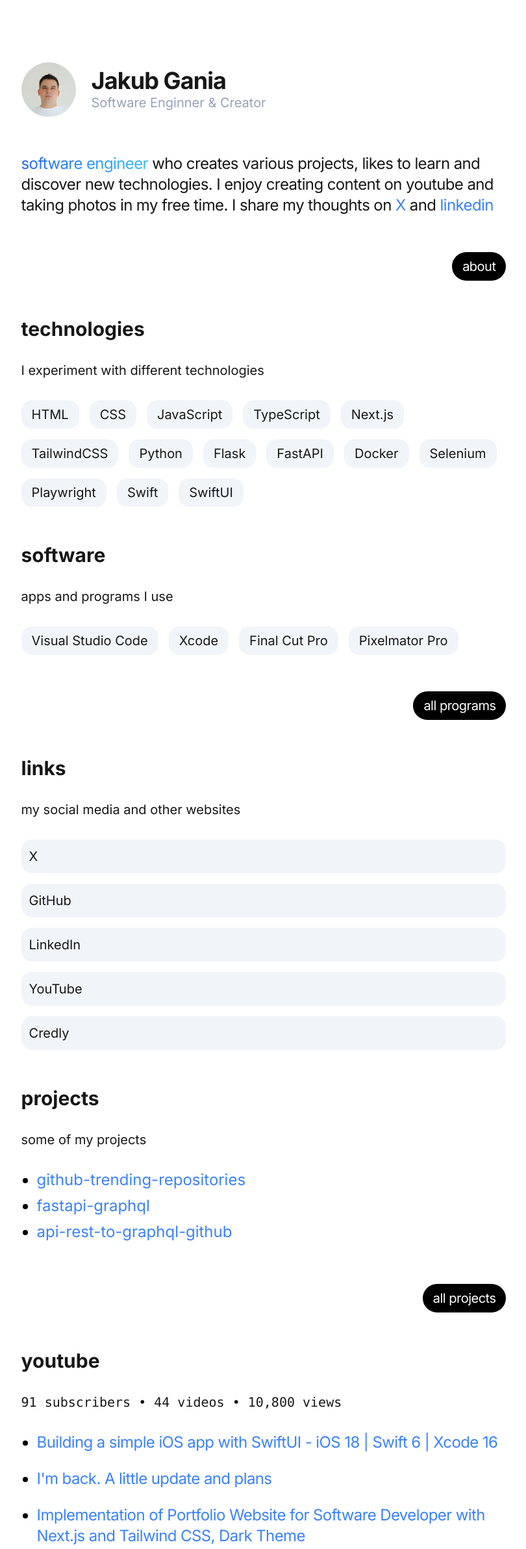
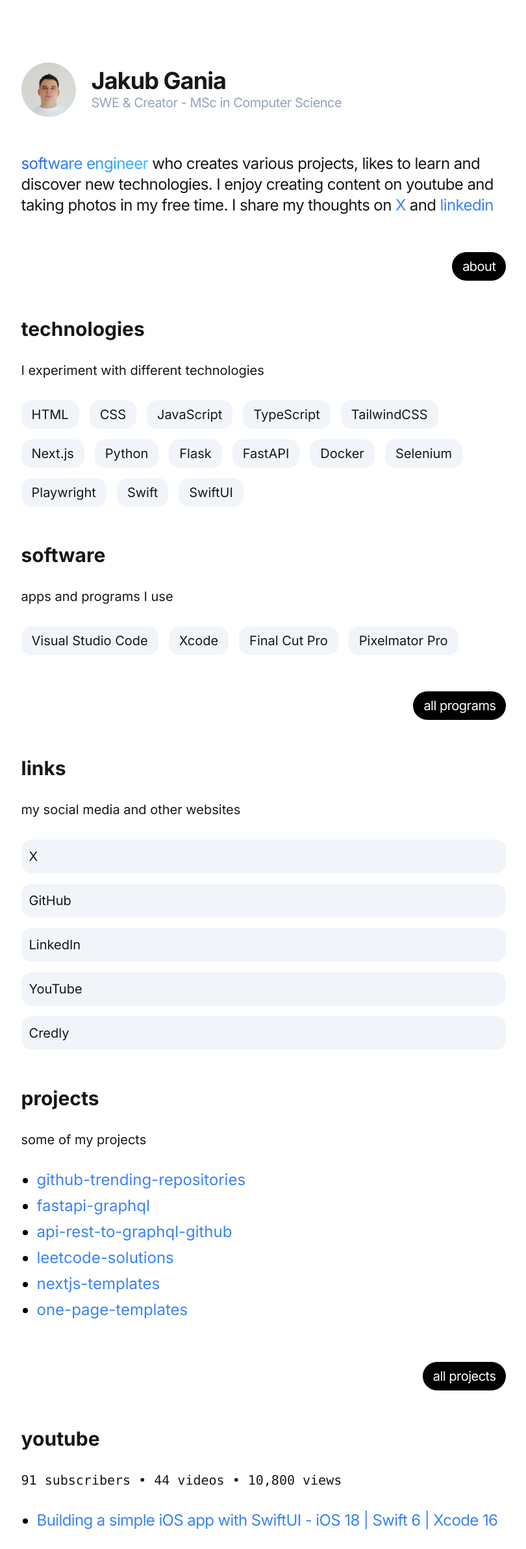
Before and after one commit to jakubgania/site, a Next.js app: page / in a window 1280 px wide. Shown: the top 2384 px of the page at 65% size, without its empty margins (234-1044 px from the left). Built offline with nearby package versions, Linux system fonts and the light colour scheme.

Commit message:
development

```diff
--- a/app/layout.tsx
+++ b/app/layout.tsx
@@ -18,7 +18,7 @@ const inter = Inter({ subsets: ['latin'] });
 
 export const metadata: Metadata = {
   title: "Jakub Gania",
-  description: "Generated by create next app",
+  description: "my personal website",
 };
 
 export default function RootLayout({
--- a/app/page.tsx
+++ b/app/page.tsx
@@ -5,7 +5,10 @@ export default function Home() {
   const projects = [
     { name: "github-trending-repositories", path: "/example-path-3" },
     { name: "fastapi-graphql", path: "/example-path-2" },
-    { name: "api-rest-to-graphql-github", path: "/example-path" }
+    { name: "api-rest-to-graphql-github", path: "/example-path" },
+    { name: "leetcode-solutions", path: "/ltc" },
+    { name: "nextjs-templates", path: "/nxjstml" },
+    { name: "one-page-templates", path: "/opt" }
   ]
 
   const youtube = [
@@ -60,8 +63,8 @@ export default function Home() {
     "CSS",
     "JavaScript",
     "TypeScript",
+    "TailwindCSS",
     "Next.js",
-    "TailwindCSS",
     "Python",
     "Flask",
     "FastAPI",
@@ -104,13 +107,12 @@ export default function Home() {
           <div className="text-4xl font-bold tracking-tight">
             Jakub Gania
           </div>
-          <div className="text-xl text-slate-400">
-            Software Enginner & Creator
+          <div className="text-xl tracking-tight text-slate-400">
+            SWE & Creator -  MSc in Computer Science
           </div>
         </div>
       </div>
       <div className="text-2xl tracking-tight">
-        {/* <span className="bg-gradient-to-r from-blue-600 to-sky-400 bg-clip-text text-transparent">software engineer</span> who likes to experiment with technologies. I add various interesting content on <a href="https://x.com/jakubgania" target="_blank" className="text-blue-500">X</a>. */}
         <span className="bg-gradient-to-r from-blue-600 to-sky-400 bg-clip-text text-transparent">software engineer</span> who creates various projects, likes to learn and discover new technologies. I enjoy creating content on youtube and taking photos in my free time. I share my thoughts on <a href="https://x.com/jakubgania" target="_blank" className="text-blue-500">X</a> and <a href="https://linkedin.com/in/jakubgania" target="_blank" className="text-blue-500">linkedin</a>
       </div>
       <LinkButton path="/" title="about" />
@@ -126,7 +128,6 @@ export default function Home() {
         <div className="flex flex-row flex-wrap gap-4 relative">
           {tags.map((tag) => (
             <div key={tag} className="bg-slate-100 rounded-2xl py-2 px-4 group relative">
-              {/* <span className="text-xl text-slate-500 cursor-default">{tag}</span> */}
               <span className="text-xl cursor-default">{tag}</span>
             </div>
           ))}
@@ -144,7 +145,6 @@ export default function Home() {
         <div className="flex flex-row flex-wrap gap-4 relative">
           {software.map((app) => (
             <div key={app} className="bg-slate-100 rounded-2xl py-2 px-4 group relative">
-              {/* <span className="text-xl text-slate-500 cursor-default">{tag}</span> */}
               <span className="text-xl cursor-default">{app}</span>
             </div>
           ))}
@@ -180,9 +180,9 @@ export default function Home() {
           </div>
         </div>
         <ul className="list-disc marker:text-black pl-6">
-        {projects.map((project) => (
-          <li key={project.path} className="text-2xl text-blue-500 pb-2">{project.name}</li>
-        ))}
+          {projects.map((project) => (
+            <li key={project.path} className="text-2xl text-blue-500 pb-2">{project.name}</li>
+          ))}
         </ul>
       </div>
       <LinkButton path="/" title="all projects" />
@@ -203,7 +203,7 @@ export default function Home() {
                   src="/hqdefault.jpg"
                   width={240}
                   height={140}
-                  alt="ptho"
+                  alt="examole img"
                   className="rounded-2xl"
                 />
               </div> */}
```
